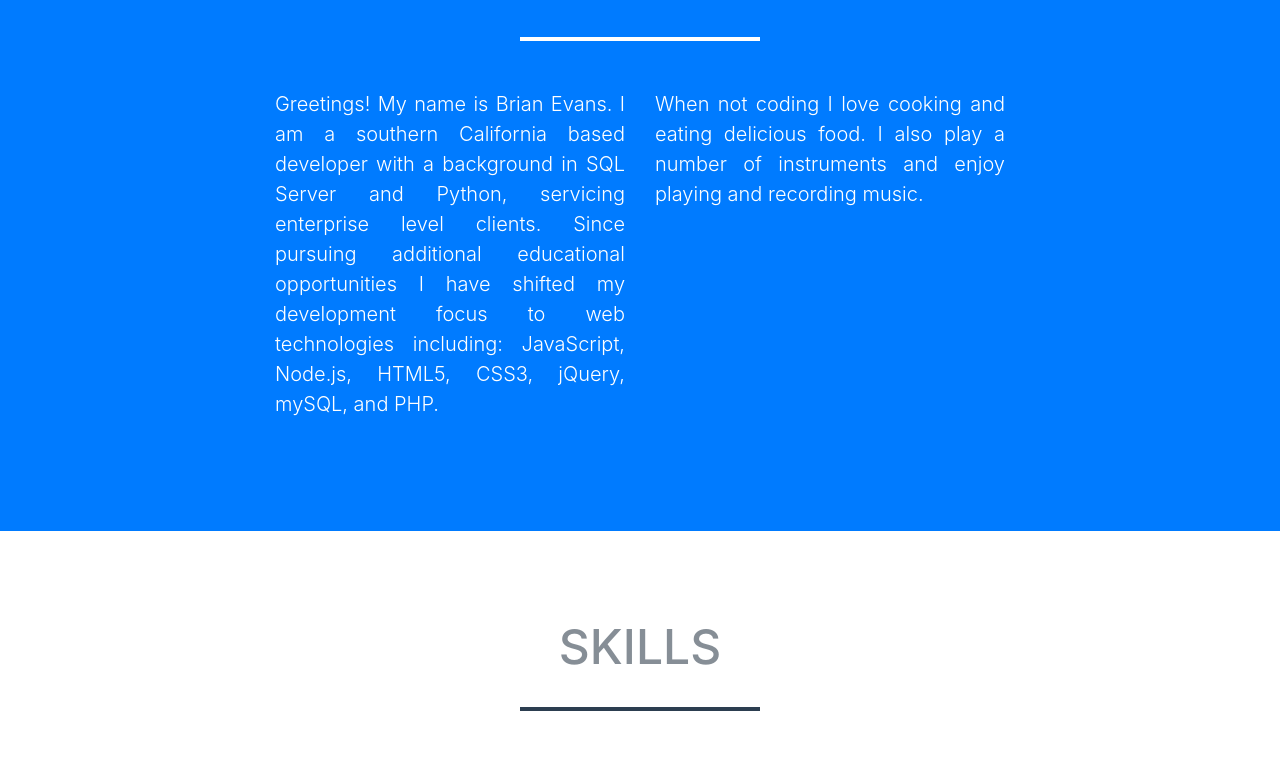
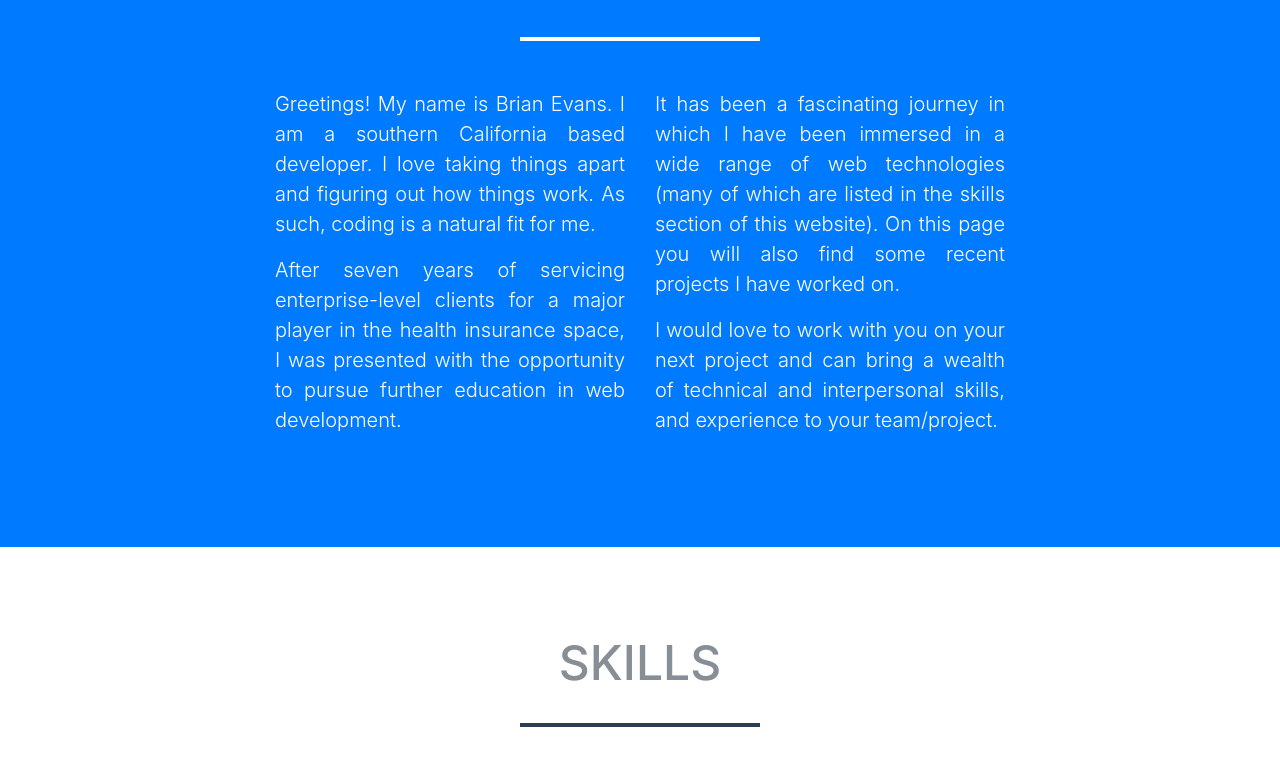
Before and after one commit to sloumdrone/portfolio, a website with bundled scripts: page index.html in a window 1280 px wide. Shown: the part 1499-2258 px from the top of the page. Built offline with nearby package versions, Linux system fonts and the light colour scheme.

Commit message:
Edited about me

```diff
--- a/index.html
+++ b/index.html
@@ -123,10 +123,12 @@
         <hr class="star-light mb-5">
         <div class="row">
           <div class="col-lg-4 ml-auto">
-            <p class="lead about-text">Greetings! My name is Brian Evans. I am a southern California based developer with a background in SQL Server and Python, servicing enterprise level clients. Since pursuing additional educational opportunities I have shifted my development focus to web technologies including: JavaScript, Node.js, HTML5, CSS3, jQuery, mySQL, and PHP.</p>
+            <p class="lead about-text">Greetings! My name is Brian Evans. I am a southern California based developer. I love taking things apart and figuring out how things work. As such, coding is a natural fit for me.</p>
+            <p class="lead about-text">After seven years of servicing enterprise-level clients for a major player in the health insurance space, I was presented with the opportunity to pursue further education in web development.</p>
           </div>
           <div class="col-lg-4 mr-auto">
-            <p class="lead about-text">When not coding I love cooking and eating delicious food. I also play a number of instruments and enjoy playing and recording music. </p>
+            <p class="lead about-text">It has been a fascinating journey in which I have been immersed in a wide range of web technologies (many of which are listed in the skills section of this website). On this page you will also find some recent projects I have worked on.</p>
+            <p class="lead about-text">I would love to work with you on your next project and can bring a wealth of technical and interpersonal skills, and experience to your team/project.</p>
           </div>
         </div>
 
```
